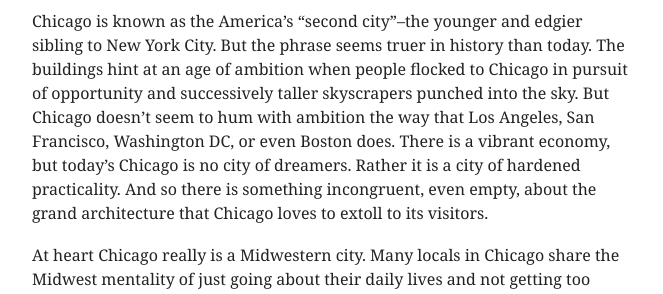
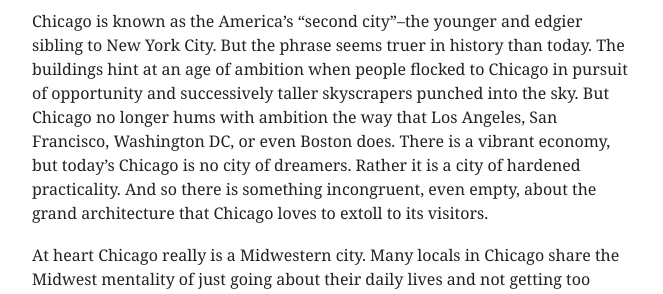
Before and after one commit to mbwong/mbwong.github.com, a Jekyll site: the page built from _posts/2015-03-22-chicago.md, in a window 1280 px wide. Shown: the part 331-625 px from the top of the page, without its empty margins (308-971 px from the left). Built offline with Jekyll 4.4.1, drawn with Linux system fonts in a browser that asks for light colours.

Commit message:
Update 2015-03-22-chicago.md

```diff
--- a/_posts/2015-03-22-chicago.md
+++ b/_posts/2015-03-22-chicago.md
@@ -8,7 +8,7 @@
 
 I am a city person, always have been. For this reason I should love Chicago. Chicago is pop culture's archetypal big city, with soaring skyscrapers and a highly sophisticated public transit system. The subways run all night long. Bars and restaurants litter the streets. There is world class art and world class music. When filming his Batman series, Christopher Nolan shot in Chicago because of its big city feel. Yet, even as a city person, I never felt at home in Chicago.
 
-Chicago is known as the America's "second city"--the younger and edgier sibling to New York City. But the phrase seems truer in history than today. The buildings hint at an age of ambition when people flocked to Chicago in pursuit of opportunity and successively taller skyscrapers punched into the sky. But Chicago doesn't seem to hum with ambition the way that Los Angeles, San Francisco, Washington DC, or even Boston does. There is a vibrant economy, but today's Chicago is no city of dreamers. Rather it is a city of hardened practicality. And so there is something incongruent, even empty, about the grand architecture that Chicago loves to extoll to its visitors.
+Chicago is known as the America's "second city"--the younger and edgier sibling to New York City. But the phrase seems truer in history than today. The buildings hint at an age of ambition when people flocked to Chicago in pursuit of opportunity and successively taller skyscrapers punched into the sky. But Chicago no longer hums with ambition the way that Los Angeles, San Francisco, Washington DC, or even Boston does. There is a vibrant economy, but today's Chicago is no city of dreamers. Rather it is a city of hardened practicality. And so there is something incongruent, even empty, about the grand architecture that Chicago loves to extoll to its visitors.
 
 At heart Chicago really is a Midwestern city. Many locals in Chicago share the Midwest mentality of just going about their daily lives and not getting too worked up about the crazier things in life. Many work good corporate jobs. They look forward to go home and spend quality time with friends and family. They are a hard-working bunch, but they don't want drama nor yearn for glamor. The city is filled with artistic and historical displays, but for many residents cultural engagement does not run deep. To them art and history are not things that give meaning to human life, but curiosities and tourist attractions. The thing that makes Chicago different from the rest of the Midwest is that it combines Midwest cultural niceties with the amenities of a big city. I think that's why Midwesterners love Chicago. Many Chicagoans move here from other locales of the Midwest and never leave.
 
```
